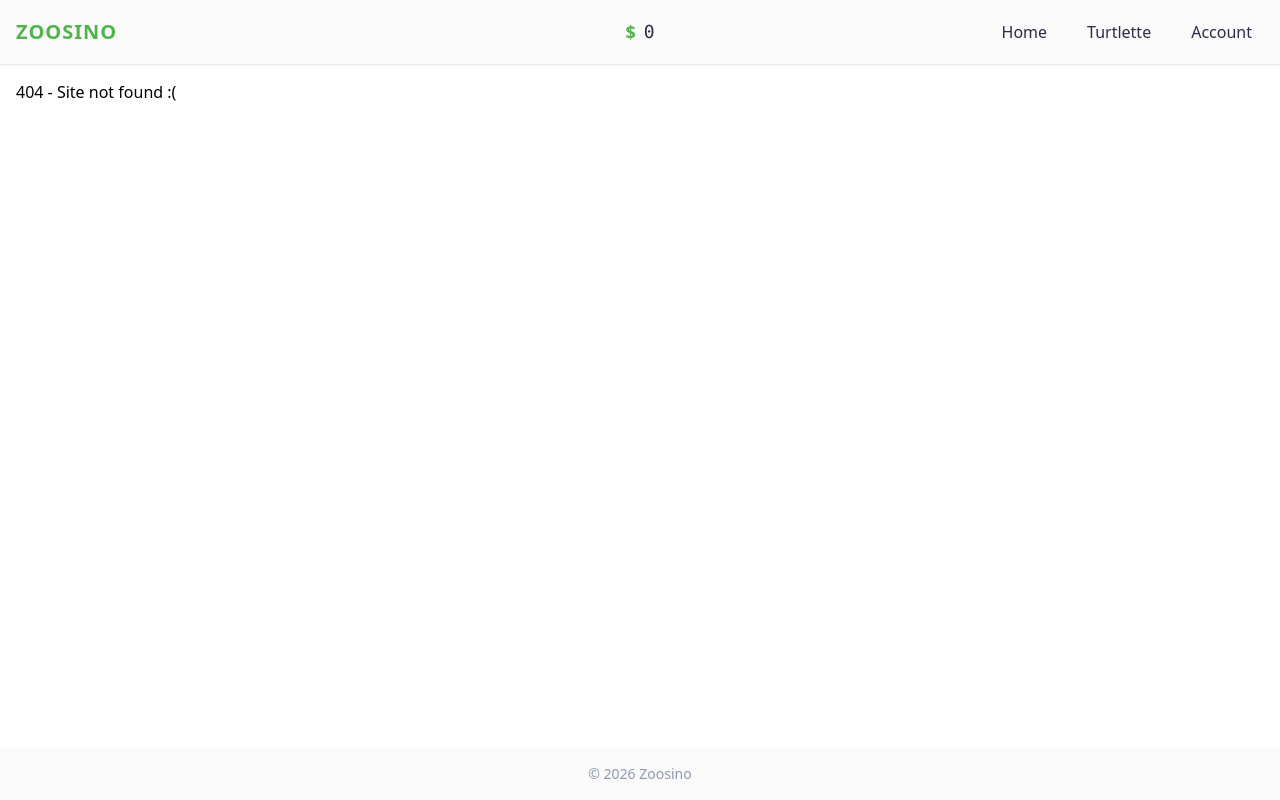
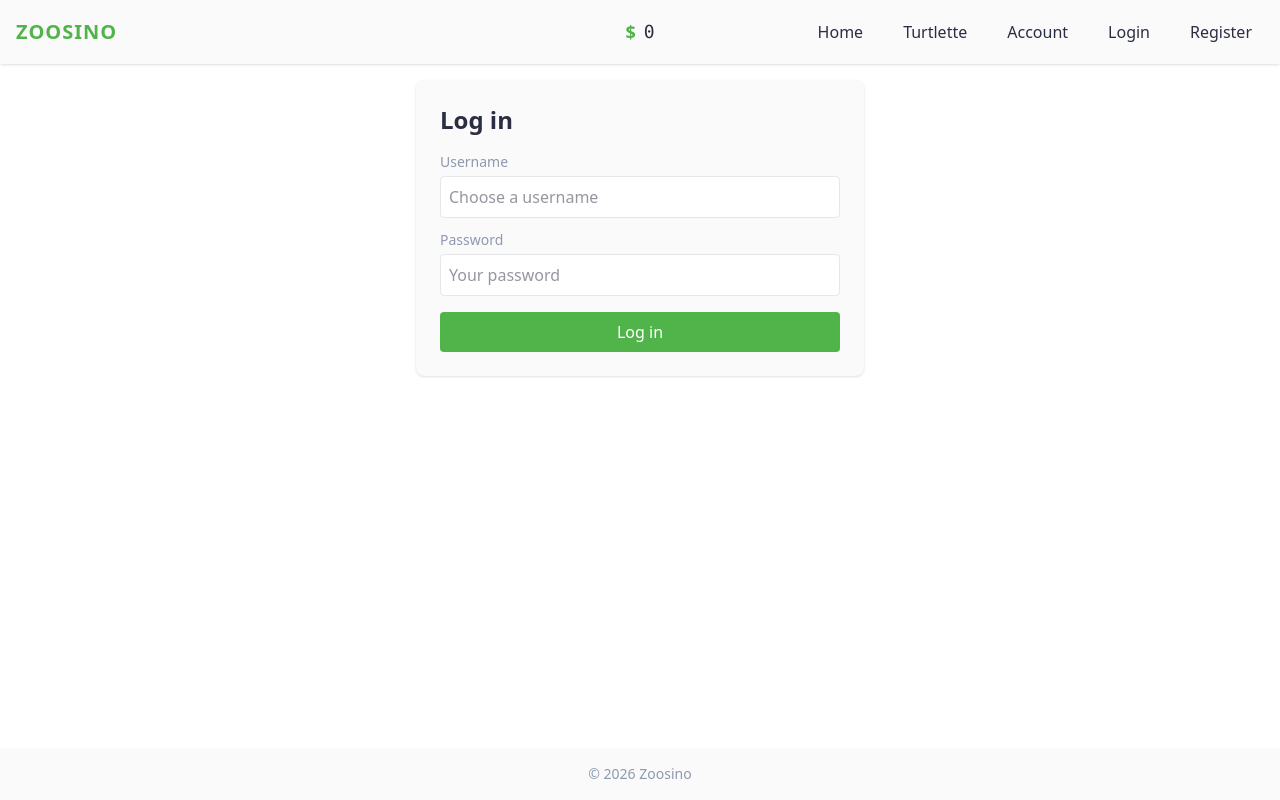
Before and after one commit to CommitToRisk/Zoosino, a React app in the folder frontend/: page /login in a window 1280 px wide. Before the commit this address had no page. Built offline with nearby package versions, Linux system fonts and the light colour scheme; the HTML template or start-up script is replaced by a standard one.

Commit message:
login/register wip

```diff
--- a/frontend/package.json
+++ b/frontend/package.json
@@ -13,7 +13,8 @@
     "@tailwindcss/vite": "^4.1.18",
     "react": "^19.2.0",
     "react-dom": "^19.2.0",
-    "react-router-dom": "^7.13.0"
+    "react-router-dom": "^7.13.0",
+    "axios": "^1.5.0"
   },
   "devDependencies": {
     "@eslint/js": "^9.39.1",
--- a/frontend/src/App.tsx
+++ b/frontend/src/App.tsx
@@ -2,14 +2,20 @@ import { BrowserRouter, Routes, Route } from "react-router-dom";
 import { Layout } from "./Layout";
 import { HomePage } from "./pages/HomePage";
 import { ThemeProvider } from "./lib/theme-provider";
+import { AuthProvider } from "./lib/auth";
+import { LoginPage } from "./pages/LoginPage";
+import { RegisterPage } from "./pages/RegisterPage";
 
 function App() {
   return (
     <ThemeProvider defaultTheme="system" storageKey="zoosino-ui-theme">
+      <AuthProvider>
         <BrowserRouter>
           <Routes>
             <Route path="/" element={<Layout />}>
               <Route index element={<HomePage />} />
+              <Route path="login" element={<LoginPage />} />
+              <Route path="register" element={<RegisterPage />} />
               <Route
                 path="rulette"
                 element={<h1>Rulette is under construction</h1>}
@@ -19,6 +25,7 @@ function App() {
             </Route>
           </Routes>
         </BrowserRouter>
+      </AuthProvider>
     </ThemeProvider>
   );
 }
--- /dev/null
+++ b/frontend/src/components/AuthForm.tsx
@@ -0,0 +1,72 @@
+import React, { useState } from 'react';
+
+type Props = {
+  showUsername?: boolean;
+  submitLabel?: string;
+  onSubmit: (values: { username?: string; password: string }) => Promise<any> | any;
+};
+
+export const AuthForm: React.FC<Props> = ({ showUsername = true, submitLabel = 'Submit', onSubmit }) => {
+  const [username, setUsername] = useState('');
+  const [password, setPassword] = useState('');
+  const [loading, setLoading] = useState(false);
+  const [error, setError] = useState<string | null>(null);
+
+  async function handleSubmit(e: React.FormEvent) {
+    e.preventDefault();
+    setError(null);
+    setLoading(true);
+    try {
+      await onSubmit({ username: showUsername ? username : undefined, password });
+    } catch (err: any) {
+      const msg = err?.response?.data?.message ?? err?.message ?? 'Request failed';
+      setError(String(msg));
+    } finally {
+      setLoading(false);
+    }
+  }
+
+  return (
+    <form onSubmit={handleSubmit} className="max-w-md mx-auto bg-secondary p-6 rounded-lg shadow-sm">
+      <h2 className="text-2xl font-semibold mb-4 text-text-main">{submitLabel}</h2>
+
+      {showUsername && (
+        <label className="block mb-3">
+          <div className="text-sm text-text-muted mb-1">Username</div>
+          <input
+            value={username}
+            onChange={(e) => setUsername(e.target.value)}
+            className="w-full p-2 rounded border border-gray-200 bg-white text-text-main"
+            placeholder="Choose a username"
+            required
+          />
+        </label>
+      )}
+
+      <label className="block mb-4">
+        <div className="text-sm text-text-muted mb-1">Password</div>
+        <input
+          value={password}
+          onChange={(e) => setPassword(e.target.value)}
+          className="w-full p-2 rounded border border-gray-200 bg-white text-text-main"
+          type="password"
+          placeholder="Your password"
+          required
+        />
+      </label>
+
+      {error && <div className="text-red-500 mb-3">{error}</div>}
+
+      <button
+        type="submit"
+        disabled={loading}
+        style={{ backgroundColor: 'var(--color-primary)' }}
+        className="w-full text-white py-2 px-4 rounded hover:opacity-95 disabled:opacity-60"
+      >
+        {loading ? 'Please wait…' : submitLabel}
+      </button>
+    </form>
+  );
+};
+
+export default AuthForm;
--- a/frontend/src/components/navigation/Navigation.tsx
+++ b/frontend/src/components/navigation/Navigation.tsx
@@ -3,9 +3,11 @@ import { Link } from "react-router-dom";
 import { NavigationLink } from "./NavigationLink";
 import { MenuButton } from "./MenuButton";
 import { BalanceDisplay } from "../BalanceDisplay";
+import { useAuth } from "../../lib/auth";
 
 export function Navigation() {
   const [isOpen, setIsOpen] = useState(false);
+  const auth = useAuth();
 
   return (
     <nav className="bg-secondary shadow-sm">
@@ -29,6 +31,19 @@ export function Navigation() {
               <NavigationLink routeTo="/" Name="Home" />
               <NavigationLink routeTo="/rulette" Name="Turtlette" />
               <NavigationLink routeTo="/account" Name="Account" />
+              {!auth.user ? (
+                <>
+                  <NavigationLink routeTo="/login" Name="Login" />
+                  <NavigationLink routeTo="/register" Name="Register" />
+                </>
+              ) : (
+                <button
+                  onClick={() => auth.logout()}
+                  className="text-sm text-text-main px-3 py-1 rounded hover:bg-secondary-light"
+                >
+                  Logout
+                </button>
+              )}
             </div>
 
             <div className="md:hidden ml-4">
--- a/frontend/src/index.css
+++ b/frontend/src/index.css
@@ -23,8 +23,8 @@
 
 .dark {
   --main: #50b44b;
-  --secondary: hsl(233, 22%, 16%);
-  --secondary-light: #2b2d42;
+  --secondary: #14141d;
+  --secondary-light: #21212e;
   --background: #1e202f;
   --text-main: #EDF2F4;
   --text-muted: #8D99AE;
--- /dev/null
+++ b/frontend/src/lib/api.ts
@@ -0,0 +1,18 @@
+import axios from 'axios';
+
+const api = axios.create({
+  baseURL: '/',
+  headers: {
+    'Content-Type': 'application/json',
+  },
+});
+
+export function setAuthToken(token: string | null) {
+  if (token) {
+    api.defaults.headers.common['Authorization'] = `Bearer ${token}`;
+  } else {
+    delete api.defaults.headers.common['Authorization'];
+  }
+}
+
+export default api;
--- /dev/null
+++ b/frontend/src/lib/auth.tsx
@@ -0,0 +1,100 @@
+import React, { createContext, useContext, useEffect, useState } from 'react';
+import api, { setAuthToken } from './api';
+
+type AuthContextType = {
+  token: string | null;
+  user: any | null;
+  login: (username: string | undefined, password: string) => Promise<any>;
+  register: (password: string) => Promise<any>;
+  logout: () => void;
+};
+
+const AuthContext = createContext<AuthContextType | undefined>(undefined);
+
+const TOKEN_KEY = 'zoosino_token';
+const USER_KEY = 'zoosino_user';
+
+export const AuthProvider: React.FC<React.PropsWithChildren<{}>> = ({ children }) => {
+  const [token, setToken] = useState<string | null>(null);
+  const [user, setUser] = useState<any | null>(null);
+
+  useEffect(() => {
+    const t = localStorage.getItem(TOKEN_KEY);
+    const u = localStorage.getItem(USER_KEY);
+    if (t) {
+      setToken(t);
+      setAuthToken(t);
+    }
+    if (u) {
+      try {
+        setUser(JSON.parse(u));
+      } catch (e) {
+        setUser(null);
+      }
+    }
+  }, []);
+
+  async function login(username: string | undefined, password: string) {
+    // username may be undefined in some flows; backend can accept only password for register
+    const payload: any = { password };
+    if (username) payload.username = username;
+
+    const resp = await api.post('/api/login', payload);
+    const data = resp.data;
+    const newToken = data.token ?? data.access_token ?? data.token_value ?? null;
+    const newUser = data.user ?? data;
+    if (newToken) {
+      setToken(newToken);
+      setAuthToken(newToken);
+      localStorage.setItem(TOKEN_KEY, newToken);
+    }
+    if (newUser) {
+      setUser(newUser);
+      try {
+        localStorage.setItem(USER_KEY, JSON.stringify(newUser));
+      } catch {}
+    }
+    return data;
+  }
+
+  async function register(password: string) {
+    const resp = await api.post('/api/register', { password });
+    const data = resp.data;
+    const newToken = data.token ?? data.access_token ?? null;
+    const newUser = data.user ?? data;
+    if (newToken) {
+      setToken(newToken);
+      setAuthToken(newToken);
+      localStorage.setItem(TOKEN_KEY, newToken);
+    }
+    if (newUser) {
+      setUser(newUser);
+      try {
+        localStorage.setItem(USER_KEY, JSON.stringify(newUser));
+      } catch {}
+    }
+    return data;
+  }
+
+  function logout() {
+    setToken(null);
+    setUser(null);
+    setAuthToken(null);
+    localStorage.removeItem(TOKEN_KEY);
+    localStorage.removeItem(USER_KEY);
+  }
+
+  return (
+    <AuthContext.Provider value={{ token, user, login, register, logout }}>
+      {children}
+    </AuthContext.Provider>
+  );
+};
+
+export function useAuth() {
+  const ctx = useContext(AuthContext);
+  if (!ctx) throw new Error('useAuth must be used within AuthProvider');
+  return ctx;
+}
+
+export default AuthContext;
--- /dev/null
+++ b/frontend/src/pages/LoginPage.tsx
@@ -0,0 +1,18 @@
+import React from 'react';
+import { useNavigate } from 'react-router-dom';
+import { useAuth } from '../lib/auth';
+import { AuthForm } from '../components/AuthForm';
+
+export const LoginPage: React.FC = () => {
+  const auth = useAuth();
+  const navigate = useNavigate();
+
+  async function handle(values: { username?: string; password: string }) {
+    await auth.login(values.username, values.password);
+    navigate('/');
+  }
+
+  return <AuthForm showUsername submitLabel="Log in" onSubmit={handle} />;
+};
+
+export default LoginPage;
--- /dev/null
+++ b/frontend/src/pages/RegisterPage.tsx
@@ -0,0 +1,18 @@
+import React from 'react';
+import { useNavigate } from 'react-router-dom';
+import { useAuth } from '../lib/auth';
+import { AuthForm } from '../components/AuthForm';
+
+export const RegisterPage: React.FC = () => {
+  const auth = useAuth();
+  const navigate = useNavigate();
+
+  async function handle(values: { username?: string; password: string }) {
+    await auth.register(values.password);
+    navigate('/');
+  }
+
+  return <AuthForm showUsername={false} submitLabel="Register" onSubmit={handle} />;
+};
+
+export default RegisterPage;
```
Also changed, not shown: 1 other file (tests, documents, lock files or other folders). Lines whose indentation alone changed are shown as unchanged.
